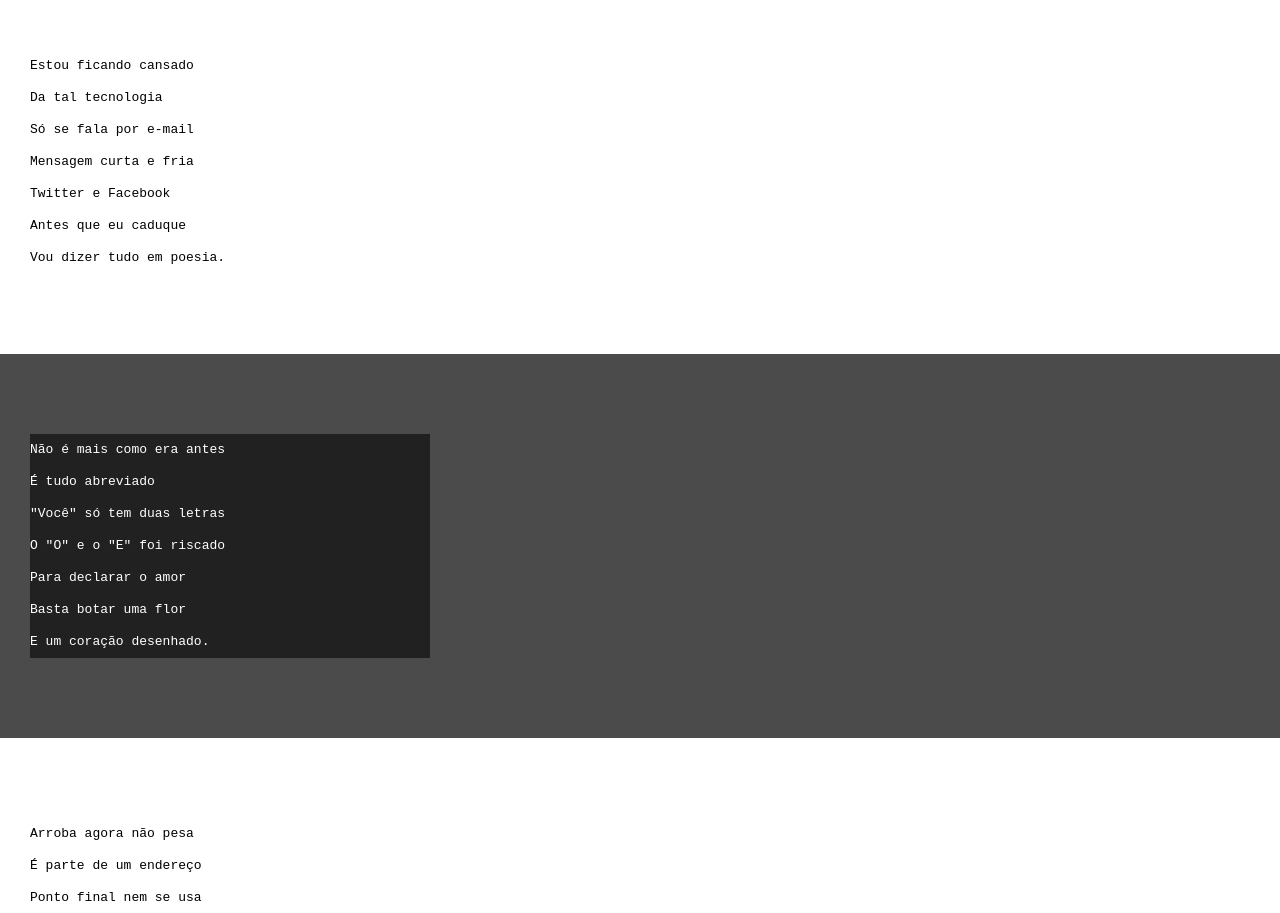
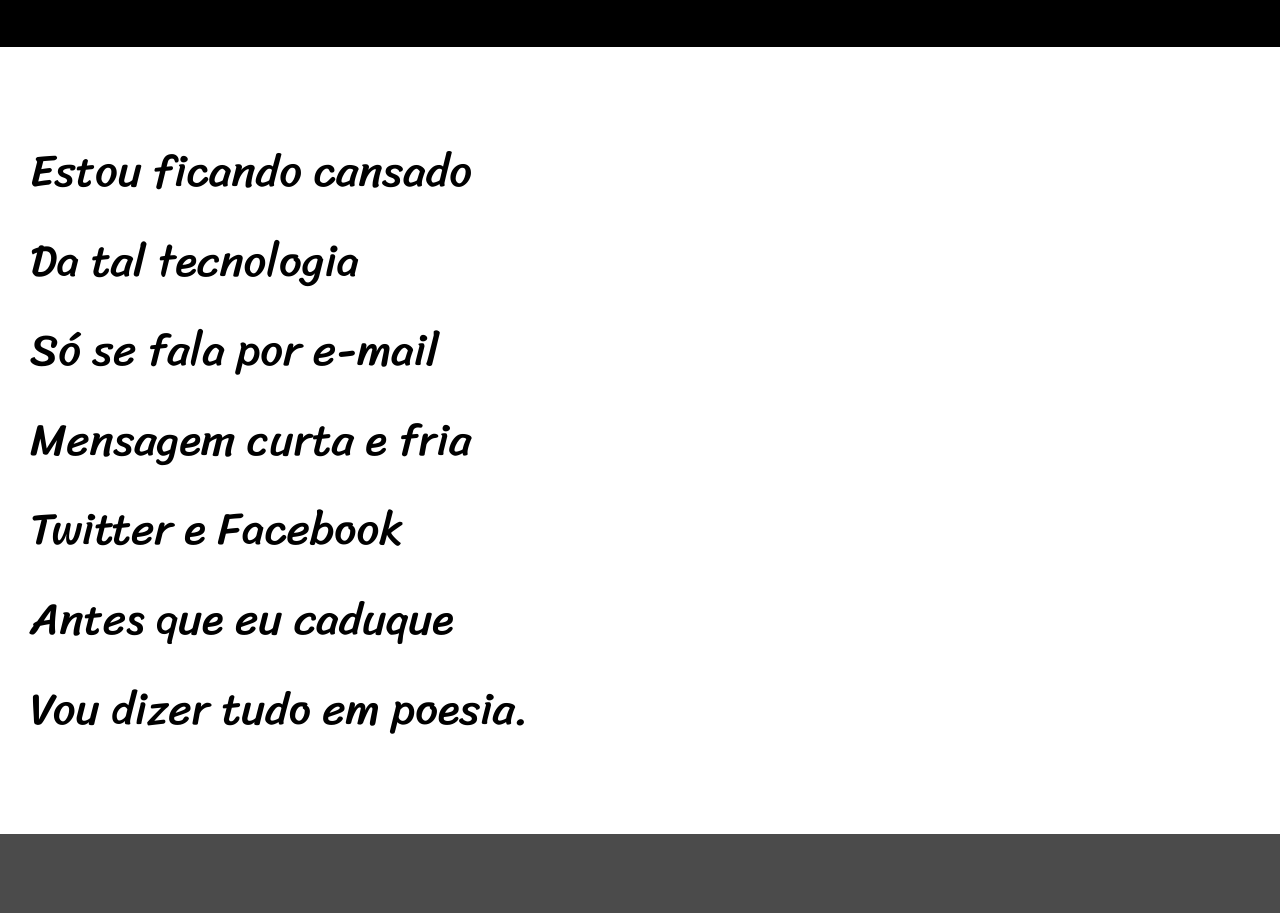
Before and after one commit to caiortavares/html-css, a plain HTML site: page exercícios/desafios/desafio12/index.html in a window 1280 px wide. Shown: the part 185-1098 px from the top of the page. Drawn offline with Linux system fonts and the light colour scheme.

Commit message:
atualização de letras e medidas 22-04

```diff
--- a/exercícios/desafios/desafio12/estilo/style.css
+++ b/exercícios/desafios/desafio12/estilo/style.css
@@ -1,37 +1,52 @@
 @charset "UTF-8";
 
 @import url('https://fonts.googleapis.com/css2?family=Passion+One:wght@400;700;900&display=swap');
+/* Passion One */
 
-@import url('https://fonts.googleapis.com/css2?family=Passion+One:wght@400;700;900&family=Sriracha&display=swap');
+@import url('https://fonts.googleapis.com/css2?family=Sriracha&display=swap');
+/* Sriracha */
 
 :root {
-
+    --fonte1: Verdana, Geneva, Tahoma, sans-serif;
+    --fonte2: 'Passion One', sans-serif, normal;
+    --fonte3: 'Sriracha', 'cursive';
 }
 
 * {
     margin: 0px;
     padding: 0px;
+    font-size: 1em;
+
 }
-
 
 pre {
     white-space: pre-line;
+    padding-top: 10vh;
+    padding-bottom: 10vh;
+    line-height: 2em;
+    padding-left: 30px;
+    font-family: var(--fonte3);
+    font-size: 3.5vw;
 }
 
 html, body {
     min-height: 100vh;
     background-color: darkgray;
+    font-family: var(--fonte1);
 }
 
 header {
     background-color: black;
     color: white;
     text-align: center;
+
 }
 
 header > h1 {
     padding-top: 50px;
     font-variant: small-caps;
+    font-family: var(--fonte2);
+    font-size: 8vw;
 }
 
 header > p {
@@ -48,13 +63,6 @@ a:hover {
     text-decoration: underline;
 }
 
-section {
-    padding-top: 10vh;
-    padding-bottom: 10vh;
-    line-height: 2em;
-    padding-left: 30px;
-}
-
 section.normal {
     background-color: white;
     color: black;
@@ -63,11 +71,17 @@ section.normal {
 section.imagem {
     background-color: rgba(0, 0, 0, 0.551);
     color: white;
+    padding-top: 10vh;
+    padding-bottom: 10vh;
+    line-height: 2em;
+    padding-left: 30px;
 }
 
 section.imagem > pre {
-    width: 400px;
+    display: inline-block;
+    padding: 5px;
     background-color: rgba(0, 0, 0, 0.551);
+
 }
 
 footer {
```
